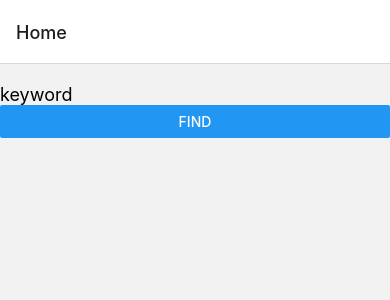
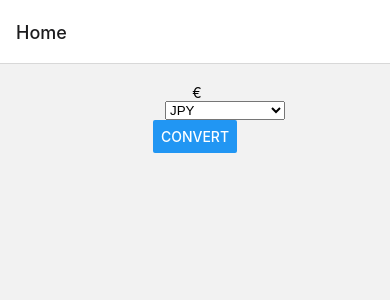
Before and after one commit to SProkopios/mobiiliohjelmointi, a React Native app: screen /Home in a window 390 px wide. Shown: the top 300 px of the page. Built offline with nearby package versions, Linux system fonts and the light colour scheme.

Commit message:
Tehtävä-7

```diff
--- a/HomeScreen.js
+++ b/HomeScreen.js
@@ -1,38 +1,48 @@
 
 import React, { useEffect, useState } from 'react';
-import { StyleSheet, Text, View, Button, TextInput, FlatList, Image } from 'react-native';
+import { Text, View, Button, TextInput, Alert } from 'react-native';
+import { Picker } from '@react-native-picker/picker';
 
-export default function HomeScreen({ navigation }) {
-    const [keyword, setKeyword] = useState('');
-    const [repositories, setRepositories] = useState([]);
 
-    const getRepositories = () => {
-      fetch(`https://www.themealdb.com/api/json/v1/1/filter.php?i=${keyword}`)
+//Tämä näytti toimivan ilman Object.keys()
+export default function HomeScreen() {
+    const [amount, setAmount] = useState('');
+    const [rate, setRate] = useState([]);
+    const [currency, setCurrency] = useState('');
+    const API_KEY = "6Nxp07Nkbxt25kVaMgBNW6xE4FLPwMqm";
+
+    const requestData = {
+      method: 'GET',
+      redirect: 'follow',
+      headers: {apikey: API_KEY}
+    }
+
+    const getRate = () => {
+      fetch(`https://api.apilayer.com/exchangerates_data/convert?to=EUR&from=${currency}&amount=${amount}`, requestData)
       .then(response => response.json())
-      .then(data => setRepositories(data.meals))
+      .then(data => setRate(data.result))
       .catch(error => {
         Alert.alert('Error', error);
         });
       }
 
 
+
     return (
-      <View style={{marginTop: 20, marginBottom: 60}}>
-      <FlatList
-        data={repositories}
-        keyExtractor={(item, index) => index.toString()}
-        renderItem={({item}) =>
-        <View>
-          <Text style={{fontSize: 18, fontWeight: "bold"}}>{item.strMeal}</Text>
-          <Image style={{ width: 50, height: 50}} source={{ uri: item.strMealThumb}} />
-        </View>}/>
-        <TextInput
-          style={{fontSize: 18, width: 200}}
-          placeholder='keyword'
-          value={keyword}
-          onChangeText={text => setKeyword(text)}
-        />
-        <Button title="Find" onPress= {getRepositories} />
+      <View style={{marginTop: 20, marginBottom: 60, justifyContent: 'center', alignItems: 'center'}}>
+        <Text>{rate} €</Text>
+        <View style={{justifyContent: 'center',flexDirection: 'row'}}>
+          <TextInput style={{width: 60}} keyboardType='numeric' value={amount} onChangeText={amount => setAmount(amount)}/>
+          <Picker style={{width: 120}} selectedValue={currency} onValueChange={(itemValue, itemIndex) =>
+            setCurrency(itemValue)
+          }>
+            <Picker.Item label="JPY" value="JPY" />
+            <Picker.Item label="ARS" value="ARS" />
+            <Picker.Item label="TRY" value="TRY" />
+            <Picker.Item label="USD" value="USD" />
+          </Picker>
+        </View>
+        <Button title="Convert" onPress= {getRate} />
       </View>
       );
     }
--- a/package.json
+++ b/package.json
@@ -17,7 +17,8 @@
     "react": "18.2.0",
     "react-native": "0.72.3",
     "react-native-safe-area-context": "4.6.3",
-    "react-native-screens": "~3.22.0"
+    "react-native-screens": "~3.22.0",
+    "@react-native-picker/picker": "2.4.10"
   },
   "devDependencies": {
     "@babel/core": "^7.20.0"
```
Also changed, not shown: 1 other file (tests, documents, lock files or other folders).
